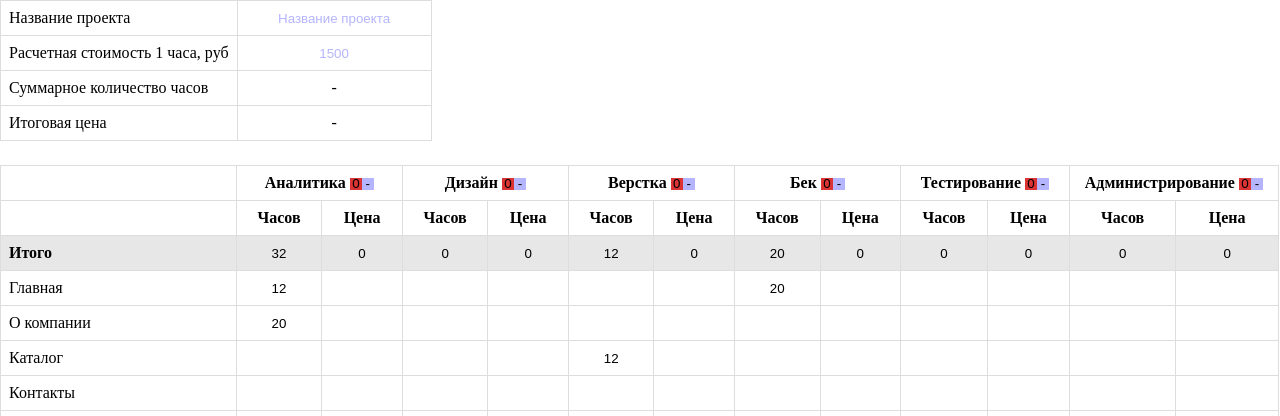
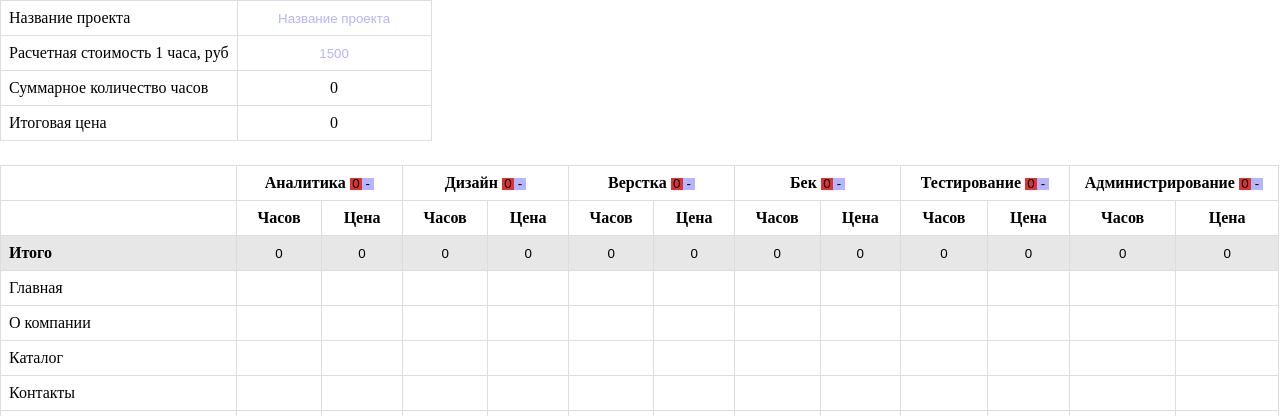
Before and after one commit to DenOn1x/evaluation_table, a Vue app: page / in a window 1280 px wide. Shown: the top 416 px of the page. Built offline with nearby package versions, Linux system fonts and the light colour scheme.

Commit message:
[ADD] added store + added logic to calculating the total amount time and price

```diff
--- a/package.json
+++ b/package.json
@@ -8,7 +8,8 @@
   },
   "dependencies": {
     "core-js": "^3.8.3",
-    "vue": "^3.2.13"
+    "vue": "^3.2.13",
+    "vuex": "^4.0.2"
   },
   "devDependencies": {
     "@babel/core": "^7.12.16",
--- a/public/dataTable.json
+++ b/public/dataTable.json
@@ -18,9 +18,9 @@
   },
   "table": [
     ["Итого", "", "", "", "", "", "", "", "", "", "", "", ""],
-    ["Главная", "12", "", "", "", "", "", "20", "", "", "", "", ""],
-    ["О компании", "20", "", "", "", "", "", "", "", "", "", "", ""],
-    ["Каталог", "", "", "", "", "12", "", "", "", "", "", "", ""],
+    ["Главная", "", "", "", "", "", "", "", "", "", "", "", ""],
+    ["О компании", "", "", "", "", "", "", "", "", "", "", "", ""],
+    ["Каталог", "", "", "", "", "", "", "", "", "", "", "", ""],
     ["Контакты", "", "", "", "", "", "", "", "", "", "", "", ""],
     ["Политика конфиденциальности", "", "", "", "", "", "", "", "", "", "", "", ""],
     ["Отдельные виды работ"],
--- a/src/components/SummaryTableComponent.vue
+++ b/src/components/SummaryTableComponent.vue
@@ -12,24 +12,26 @@
       </tr>
       <tr>
         <td>Суммарное количество часов</td>
-        <td>{{ jsonData.summaryTable[0]?.totalHours || '-' }}</td>
+        <td>{{ totalTime }}</td>
       </tr>
       <tr>
         <td>Итоговая цена</td>
-        <td class="total-sum">{{ totalSum || '-' }}</td>
+        <td class="total-sum">{{ totalPrice }}</td>
       </tr>
       </tbody>
     </table>
   </div>
-  <div v-else>
-    <p>Loading...</p>
-  </div>
+  <div v-else></div>
 </template>
 
 <script setup>
-import {ref, onMounted, watch} from 'vue';
+import {ref, onMounted, computed} from 'vue';
+import {useStore} from 'vuex';
+
 
 const jsonData = ref(null);
+const store = useStore();
+
 
 onMounted(() => {
   fetchData();
@@ -46,16 +48,14 @@ const fetchData = () => {
       });
 };
 
-watch(() => jsonData.value, () => {
-  updateTotalSum();
+
+const totalTime = computed(() => {
+  return store.state.totalTime;
 });
 
-const updateTotalSum = () => {
-  const totalRow = jsonData.value?.summaryTable?.find((row) => row[0] === 'Итого');
-  if (totalRow) {
-    jsonData.value.summaryTable[0].totalPrice = totalRow[1];
-  }
-};
+const totalPrice = computed(() => {
+  return store.state.totalPrice;
+});
 
 </script>
 
--- a/src/components/TableComponent.vue
+++ b/src/components/TableComponent.vue
@@ -6,7 +6,8 @@
       <tr v-for="(row, rowIndex) in jsonData?.table" :key="rowIndex" :class="{ 'total-row': isTotalRow(rowIndex) }">
         <template v-if="row[0] !== 'Отдельные виды работ'">
           <td>{{ row[0] }}</td>
-          <td v-for="(cell, cellIndex) in row.slice(1)" :key="cellIndex">
+          <td v-for="(cell, cellIndex) in row.slice(1)" :key="cellIndex"
+              :class="{ 'price': isTotalRow(rowIndex) && (cellIndex % 2 !== 0), 'time': isTotalRow(rowIndex) && (cellIndex % 2 === 0) }">
             <input
                 type="text"
                 :value="isTotalRow(rowIndex) ? getColumnSumInTotalRow(cellIndex + 1) : cell"
@@ -56,6 +57,7 @@ import ModalAddRowComponent from './ModalAddRowComponent';
 
 
 import {ref, onMounted, watch, computed} from 'vue';
+import {useStore} from 'vuex';
 
 
 const jsonData = ref(null);
@@ -64,6 +66,7 @@ const modalContent = ref([]);
 const selectedCellIndexes = ref([]);
 const isAddRowModalOpen = ref(false);
 const isAddRowBeforeSpecialRowModal = ref(false);
+const store = useStore();
 
 
 onMounted(() => {
@@ -77,6 +80,7 @@ onMounted(() => {
     addRowBeforeSpecialRow(event.detail);
     closeAddRowBeforeSpecialRowModal();
   });
+
 });
 
 const fetchData = () => {
@@ -148,6 +152,10 @@ const updateCellValue = (rowIndex, cellIndex, event) => {
         const updatedRow = [...row];
         updatedRow[columnIndex] = event.target.value;
         jsonData.value.table[rowIndex] = updatedRow;
+
+        updateTotalTime()
+        updateTotalPrice();
+
       } else {
         console.error('Invalid cellIndex or columnIndex is not within bounds:', cellIndex, columnIndex, row);
       }
@@ -168,6 +176,10 @@ const handleValueSelection = (value) => {
         jsonData.value.table[rowIndex][cellIndex] !== undefined
     ) {
       jsonData.value.table[rowIndex][cellIndex] = value;
+
+      updateTotalTime()
+      updateTotalPrice();
+
     } else {
       console.error('Invalid indices or jsonData.table is not properly defined.');
     }
@@ -175,7 +187,6 @@ const handleValueSelection = (value) => {
     console.error('Invalid selectedCellIndexes value:', selectedCellIndexes.value);
   }
 };
-
 
 const isTotalRow = (rowIndex) => {
   return jsonData.value?.table[rowIndex]?.[0] === 'Итого';
@@ -189,6 +200,34 @@ const getColumnSumInTotalRow = (columnIndex) => {
 };
 
 
+const updateTotalTime = () => {
+  let sum = 0;
+  if (jsonData.value && jsonData.value.table) {
+    jsonData.value.table.forEach(row => {
+      row.forEach((cell, index) => {
+        if (index % 2 !== 0 && !isNaN(parseFloat(cell))) {
+          console.log(cell, cell.value)
+          sum += parseFloat(cell);
+        }
+      });
+    });
+  }
+  store.commit('updateTotalTime', sum);
+};
+
+const updateTotalPrice = () => {
+  let sum = 0;
+  if (jsonData.value && jsonData.value.table) {
+    jsonData.value.table.forEach(row => {
+      row.forEach((cell, index) => {
+        if (index % 2 === 0 && index !== 0 && !isNaN(parseFloat(cell))) {
+          sum += parseFloat(cell);
+        }
+      });
+    });
+  }
+  store.commit('updateTotalPrice', sum);
+};
 
 </script>
 
--- a/src/main.js
+++ b/src/main.js
@@ -1,5 +1,7 @@
 import { createApp } from 'vue'
+import store from './store';
 import App from './App'
 
 
-createApp(App).mount('#app')
+
+createApp(App).use(store).mount('#app');
--- /dev/null
+++ b/src/store/index.js
@@ -0,0 +1,19 @@
+import {createStore} from 'vuex';
+
+const store = createStore({
+    state: {
+        totalTime: 0,
+        totalPrice: 0,
+    },
+    mutations: {
+        updateTotalTime(state, time) {
+            state.totalTime = time;
+        },
+        updateTotalPrice(state, price) {
+            state.totalPrice = price;
+        }
+    }
+});
+
+
+export default store
```
Also changed, not shown: 1 other file (tests, documents, lock files or other folders).
